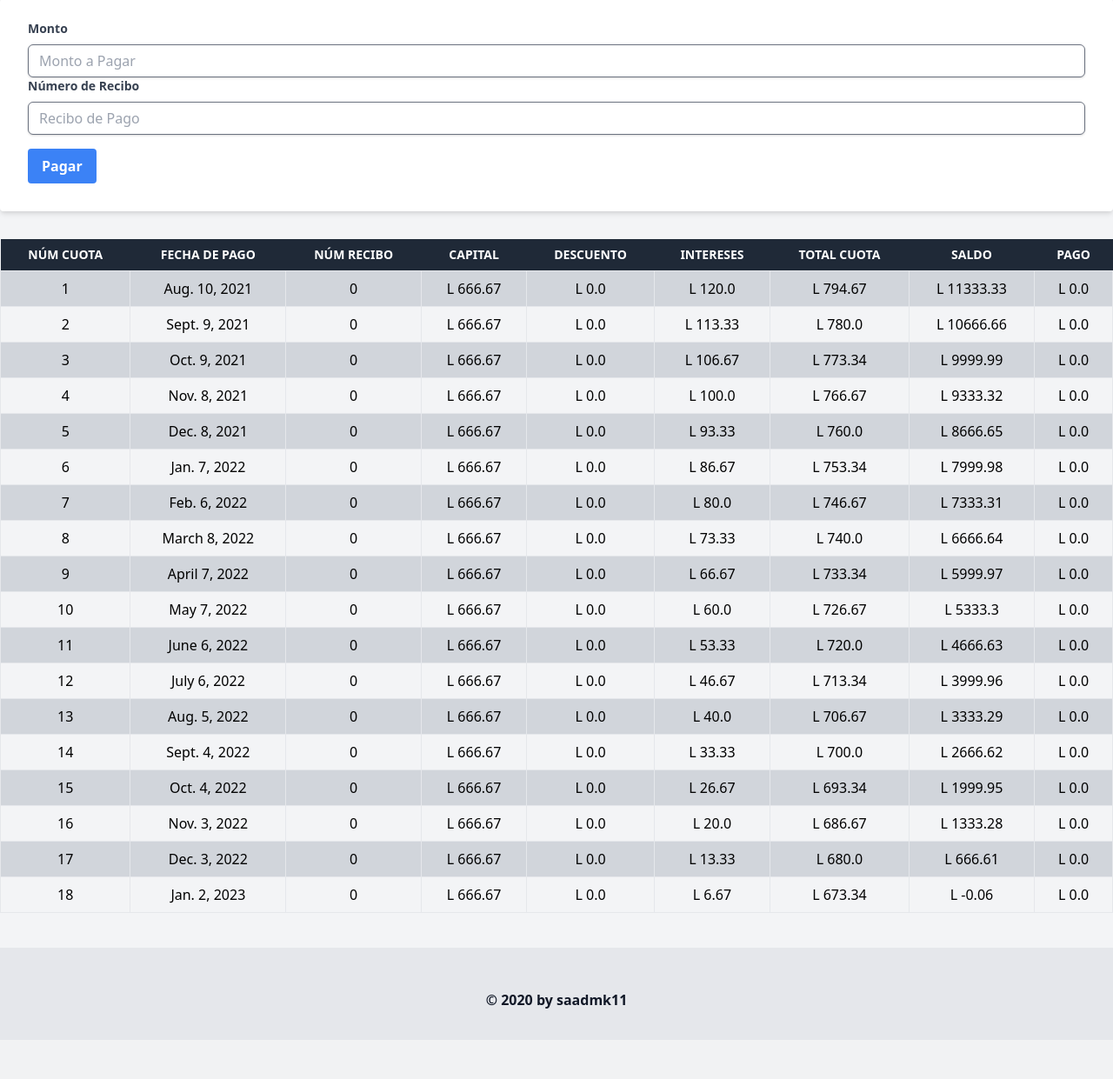
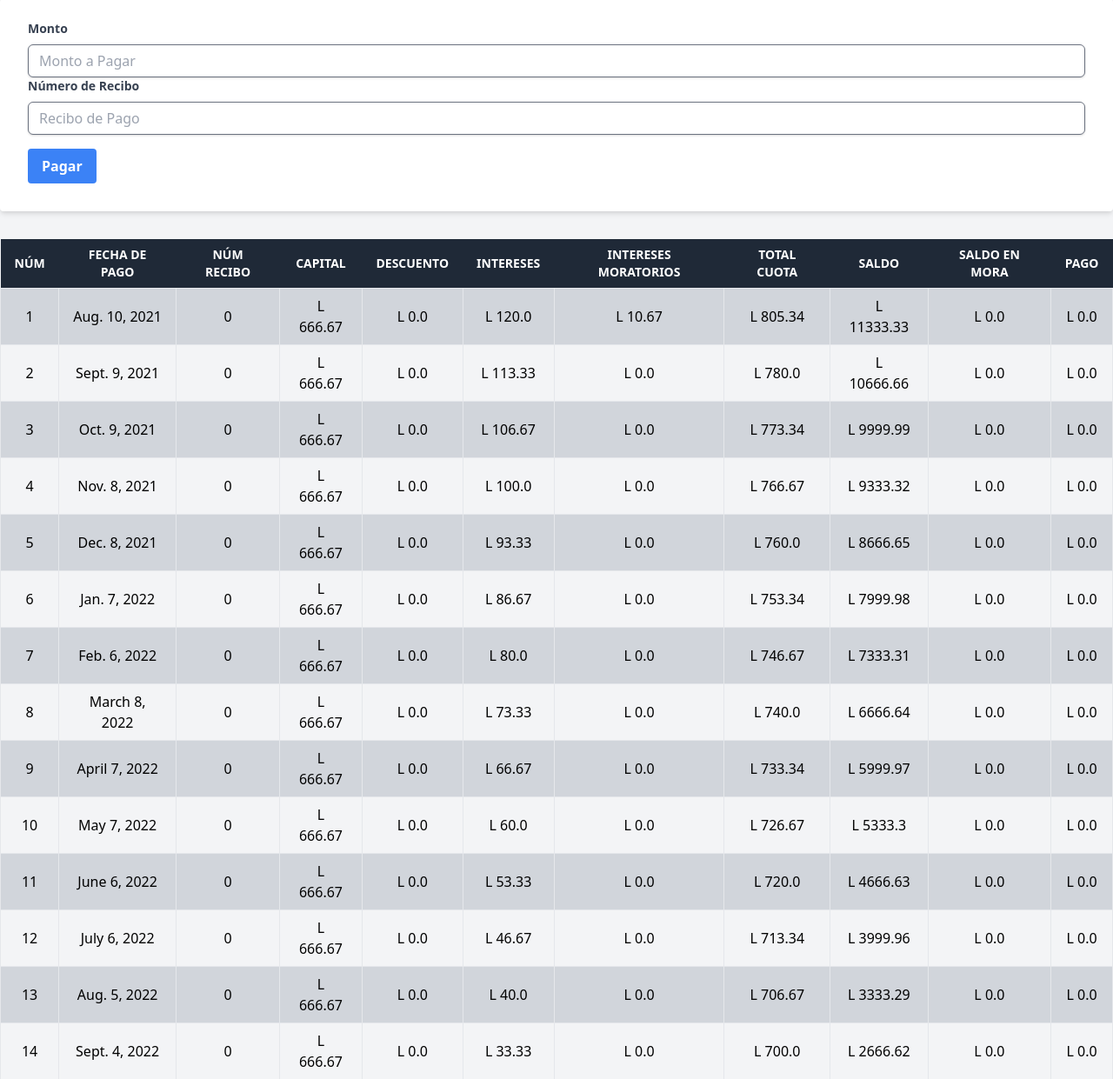
Before and after one commit to melvinportillo/Coop, a Django app: page /prestamos/buscar/persona/prestamo/ in a window 1280 px wide. Shown: the part 490-1731 px from the top of the page at 87% size. Before the commit the page ends 1650 px from the top, so only its background shows below. Run offline with Django 3.2, Linux system fonts and the light colour scheme; data comes from the database, SQL or seed files in the repository; both versions use the stored data as it was after the commit.

Commit message:
mora calculada

```diff
--- a/prestamos/models.py
+++ b/prestamos/models.py
@@ -26,8 +26,9 @@ class Acciones_Prestamos(models.Model):
     Descuento = models.FloatField()
     Intereses = models.FloatField()
     Pago = models.FloatField()
-    Saldo = models.FloatField(
-    )
+    Saldo = models.FloatField()
+    Saldo_mora = models.FloatField()
+    Intereses_moratorios= models.FloatField()
 
 class Temp_Datos_prestamos(models.Model):
     id_persona = models.CharField(max_length=15)
--- a/prestamos/views.py
+++ b/prestamos/views.py
@@ -1,7 +1,7 @@
 from django.http import HttpResponse
 from django.shortcuts import render, redirect
 from django.contrib import messages
-from datetime import datetime
+from datetime import datetime, date
 from datetime import timedelta
 from django.template import Template, Context, RequestContext
 from django import forms
@@ -20,8 +20,14 @@ def Prestamos(request):
             generar_prestamo(request)
             return  redirect("mostrar/")
 
+    A = Variables_Generales(
+        variable="Interes_mora",
+        valor = "0.001"
+    )
+    A.save()
 
     return  render(request, "transactions/Prestamos.html")
+
 
 class Inicio(TemplateView):
     template_name='transactions/Index.html'
@@ -152,7 +158,7 @@ class mostra_prestamp(ListView):
             'Monto':prest.Monto,
             'Intereses': prest.Intereses,
 
-            'Mora': "0.0001"
+            'Mora': Variables_Generales.objects.get(variable="Interes_mora")
 
         })
         return  context
@@ -178,7 +184,7 @@ class GeneratePdf(View):
             'Monto': prest.Monto,
             'Intereses': prest.Intereses,
             'object_list': lista,
-            'Mora': "0.0001"
+            'Mora': Variables_Generales.objects.get(variable="Interes_mora")
 
         }
         pdf = render_to_pdf('pdf/prestamo_pdf.html', context)
@@ -220,6 +226,8 @@ def Guardar(request):
             Descuento=cuota.Descuento,
             Intereses= cuota.Intereses,
             Pago= 0,
+            Saldo_mora= 0,
+            Intereses_moratorios=0,
             Saldo= cuota.saldo
         )
         P2.save()
@@ -301,6 +309,7 @@ class Prestamo_A_Pagar(ListView):
         context = super().get_context_data(**kwargs)
         id_prestamo = Variables_Generales.objects.get(variable="Id_Prestamo_1")
         id_p= int(id_prestamo.valor)
+        self.calcular_mora(id_p)
         datos_prestamo= Datos_prestamos.objects.get(id_prestamo=id_p)
         context.update({
             'Cliente': datos_prestamo.nombre_cliente,
@@ -338,6 +347,12 @@ class Prestamo_A_Pagar(ListView):
             cuoata_apagar.save()
             if delta>0:
                 self.recalcular_pago(id_p,cuota)
+        else:
+            cuoata_apagar.Pago = monto_por_pagar
+            monto_por_pagar=monto_por_pagar-cuoata_apagar.Intereses_moratorios
+            monto_por_pagar= monto_por_pagar-cuoata_apagar.Intereses
+            mora = cuoata_apagar.Capital-monto_por_pagar
+            cuoata_apagar.Saldo_mora= round(mora,2)
 
         cuoata_apagar.Num_recibo = int(request.POST['Recibo'])
         cuoata_apagar.save()
@@ -366,7 +381,7 @@ class Prestamo_A_Pagar(ListView):
         return  render(request,"transactions/Mostra A Pagar.html",context)
 
     def cuota_por_pagar(self,num_prestamo):
-        resp=0
+        resp=1
         cuotas = Acciones_Prestamos.objects.filter(id_prestamo=num_prestamo)
         for c in cuotas:
             resp = c.num_cuota
@@ -402,6 +417,23 @@ class Prestamo_A_Pagar(ListView):
                     cuota.Saldo= round(nuevo_saldo,2)
                 cuota.save()
 
+    def calcular_mora(self,id_p):
+        num_cuota = self.cuota_por_pagar(id_p)
+        cuota =  Acciones_Prestamos.objects.get(id_prestamo=id_p, num_cuota=num_cuota)
+        fecha_couta= cuota.Fecha_Pago
+        delta = fecha_couta - date.today()
+        if delta.days <0 :
+            interes_diario_mora = Variables_Generales.objects.get(variable="Interes_mora")
+            interes_diario_mora= float(interes_diario_mora.valor)
+            mora =  cuota.Saldo_mora*interes_diario_mora*30
+            mora = mora + cuota.Capital*interes_diario_mora*abs(delta.days)
+            cuota.Intereses_moratorios=round(mora,2)
+            cuota.Monto = round(cuota.Monto+mora,2)
+            cuota.save()
+
+
+
+
 
 class GeneratePdf1(View):
     def get(self, request, *args, **kwargs):
--- a/templates/transactions/Mostra A Pagar.html
+++ b/templates/transactions/Mostra A Pagar.html
@@ -78,14 +78,16 @@
     <table class="table-auto mx-auto w-full mt-8">
         <thead class="bg-gray-800 text-white">
         <tr class="uppercase font-semibold text-sm">
-            <th class="px-4 py-2">Núm Cuota</th>
+            <th class="px-4 py-2">Núm</th>
             <th class="px-4 py-2">Fecha de Pago</th>
             <th class="px-4 py-2">Núm Recibo</th>
             <th class="px-4 py-2">Capital</th>
             <th class="px-4 py-2">Descuento</th>
-            <th class="px-4 py-2">Intereses</th>
+            <th class="px-4 py-2">Intereses </th>
+            <th class="px-4 py-2">Intereses Moratorios </th>
             <th class="px-4 py-2">Total Cuota</th>
             <th class="px-4 py-2">Saldo</th>
+             <th class="px-4 py-2">Saldo en Mora</th>
             <th class="px-4 py-2">Pago</th>
         </tr>
         </thead>
@@ -98,8 +100,10 @@
             <td class="border px-4 py-2 text-center">L {{ transaction.Capital }}</td>
             <td class="border px-4 py-2 text-center">L {{ transaction.Descuento }}</td>
             <td class="border px-4 py-2 text-center">L {{ transaction.Intereses }}</td>
+            <td class="border px-4 py-2 text-center">L {{ transaction.Intereses_moratorios }}</td>
             <td class="border px-4 py-2 text-center">L {{ transaction.Monto }}</td>
             <td class="border px-4 py-2 text-center">L {{ transaction.Saldo }}</td>
+            <td class="border px-4 py-2 text-center">L {{ transaction.Saldo_mora }}</td>
             <td class="border px-4 py-2 text-center">L {{ transaction.Pago }}</td>
         </tr>
         {% endfor %}
```
Also changed, not shown: db.sqlite3, prestamos/migrations/0012_acciones_prestamos_saldo_mora.py (added), prestamos/migrations/0013_acciones_prestamos_intereses_moratorios.py (added).
